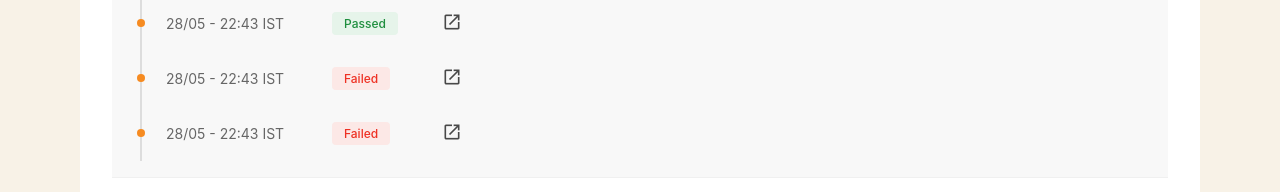
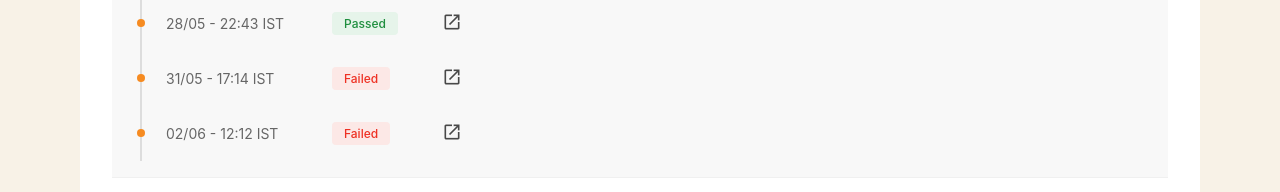
Before and after one commit to Abstract-ak/workflow-management, a React (Vite) app: page /dashboard in a window 1280 px wide. Both pictures are taken after a click on the button 1131 px from the left and 275 px from the top of the page. Shown: the part 333-525 px from the top of the page. Built offline with nearby package versions, Linux system fonts and the light colour scheme.

Commit message:
update the execution information

```diff
--- a/src/pages/workflow/WorkflowBuilder.tsx
+++ b/src/pages/workflow/WorkflowBuilder.tsx
@@ -202,7 +202,7 @@ const WorkflowBuilder = () => {
                           <div className={styles.historyItem}>
                             <div className={styles.historyDot} />
                             <div className={styles.historyTime}>
-                              28/05 - 22:43 IST
+                              31/05 - 17:14 IST
                             </div>
                             <div className={styles.historyStatus}>
                               <span className={styles.statusFailed}>
@@ -217,7 +217,7 @@ const WorkflowBuilder = () => {
                           <div className={styles.historyItem}>
                             <div className={styles.historyDot} />
                             <div className={styles.historyTime}>
-                              28/05 - 22:43 IST
+                              02/06 - 12:12 IST
                             </div>
                             <div className={styles.historyStatus}>
                               <span className={styles.statusFailed}>
```
